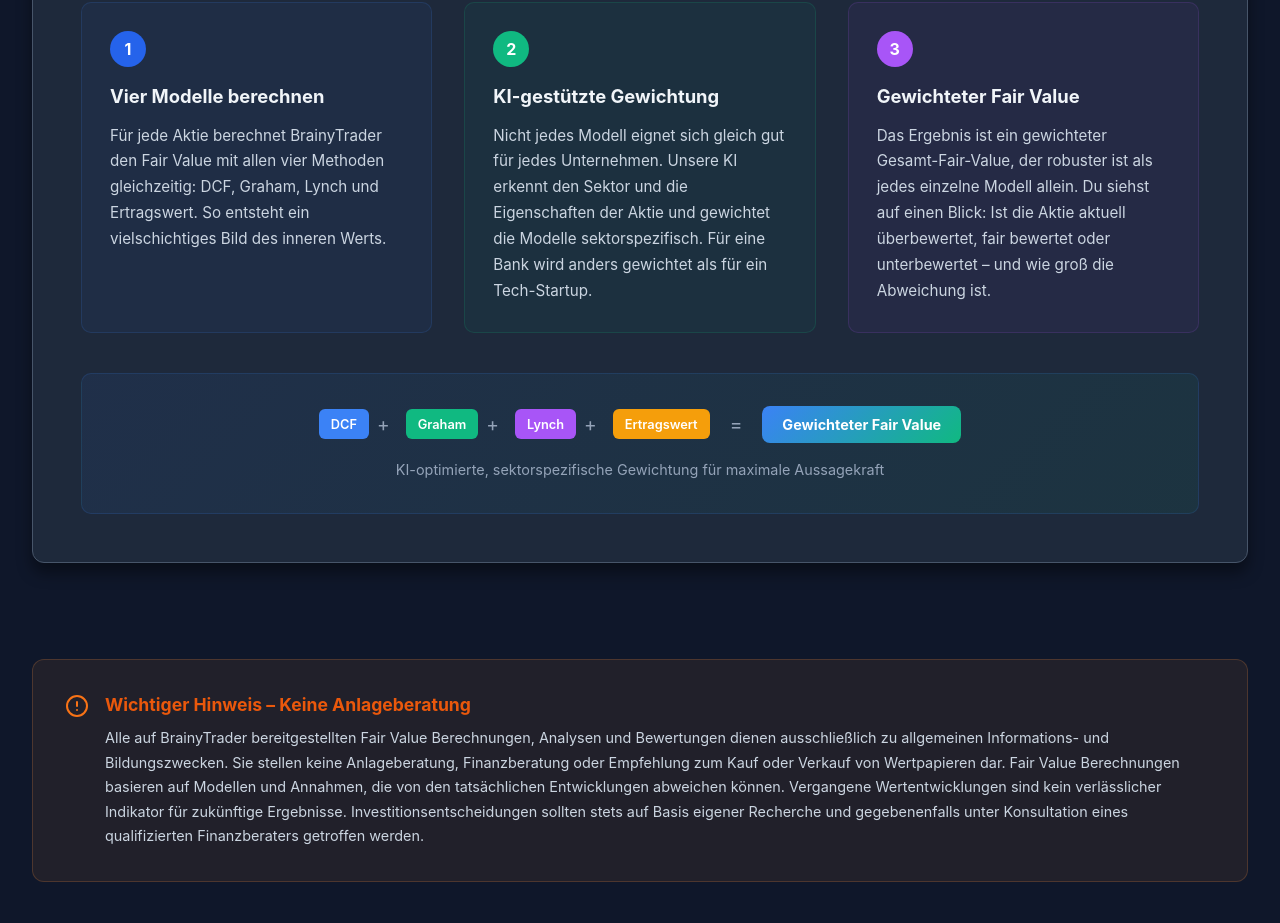
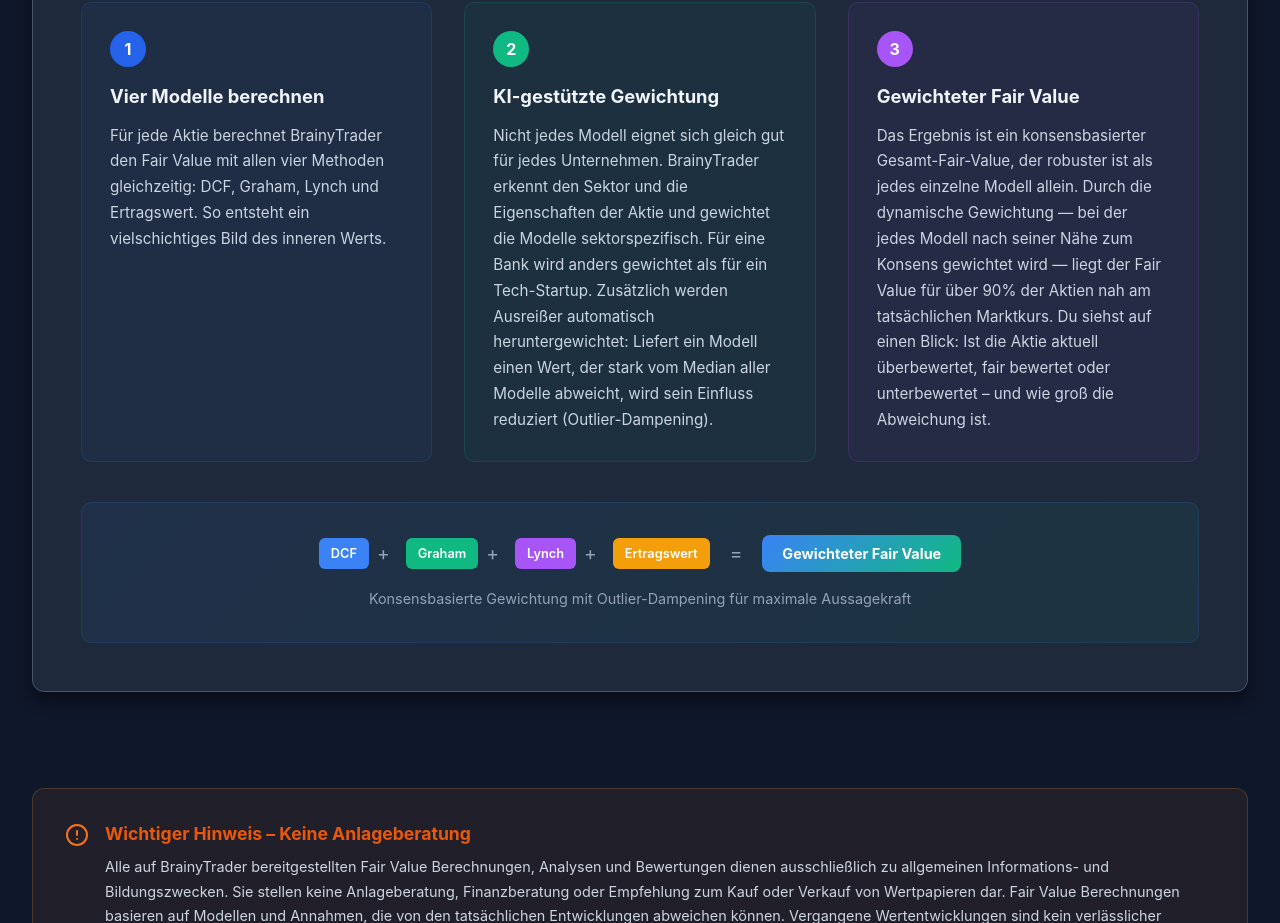
Before and after one commit to DanielSchuetzler/stocknews-frontend, a React (Vite) app: page /fair-value in a window 1280 px wide. Shown: the part 3220-4143 px from the top of the page. Built offline with nearby package versions, Linux system fonts and the light colour scheme; what chartjs-plugin-zoom would draw is missing.

Commit message:
fair value explanations

```diff
--- a/src/pages/FairValueDcfPage.tsx
+++ b/src/pages/FairValueDcfPage.tsx
@@ -1088,8 +1088,10 @@
           <p style={paragraphStyle}>
             Neben dem DCF-Verfahren setzt BrainyTrader drei weitere Bewertungsmodelle ein &ndash; die
             Graham-Formel, die PEG-Ratio (Peter Lynch) und das Ertragswertverfahren. Alle vier Methoden
-            werden zu einem gewichteten Gesamturteil zusammengef&uuml;hrt, damit du auf einen Blick
-            erkennen kannst, ob eine Aktie m&ouml;glicherweise unter- oder &uuml;berbewertet ist.
+            werden zu einem konsensbasierten Gesamturteil zusammengef&uuml;hrt. Dabei kommt
+            Outlier-Dampening zum Einsatz: Weicht ein einzelnes Modell stark vom Median aller Modelle ab,
+            wird sein Einfluss automatisch reduziert &ndash; so wie Investmentbanken bei
+            Konsensus-Sch&auml;tzungen Ausrei&szlig;er identifizieren und heruntergewichten.
           </p>
         </section>
 
--- a/src/pages/FairValueErtragswertPage.tsx
+++ b/src/pages/FairValueErtragswertPage.tsx
@@ -483,8 +483,9 @@
           <p style={pStyle}>
             BrainyTrader berechnet den Ertragswert automatisch mit mehreren Sicherheitsmechanismen: Die Wachstumsrate
             wird auf maximal 2/3 der Eigenkapitalkosten gedeckelt, um unrealistische Bewertungen zu vermeiden.
-            Außerdem wird der historische Durchschnitts-ROE über mehrere Jahre verwendet, um Ausreißer zu glätten.
-            Die KI gewichtet den Ertragswert besonders stark bei dividendenstarken, reifen Unternehmen.
+            Die Gewichtung im Gesamt-Fair-Value ist dynamisch: Weicht der Ertragswert stark vom Median
+            aller Modelle ab, wird sein Einfluss automatisch reduziert (Outlier-Dampening) — so wie
+            Investmentbanken bei Konsensus-Schätzungen Ausreißer identifizieren und heruntergewichten.
           </p>
           <Link to="/" style={{
             display: 'inline-block', background: 'var(--primary-color)', color: 'white',
--- a/src/pages/FairValueGrahamPage.tsx
+++ b/src/pages/FairValueGrahamPage.tsx
@@ -1393,8 +1393,8 @@
                 icon: 'M9 12l2 2 4-4m5.618-4.016A11.955 11.955 0 0112 2.944a11.955 11.955 0 01-8.618 3.04A12.02 12.02 0 003 9c0 5.591 3.824 10.29 9 11.622 5.176-1.332 9-6.03 9-11.622 0-1.042-.133-2.052-.382-3.016z'
               },
               {
-                title: 'Vergleich mit anderen Modellen',
-                desc: 'Die Graham-Bewertung wird zusammen mit DCF, PEG-Ratio und Ertragswert angezeigt. So erhaeltst du ein umfassendes Bild des fairen Wertes.',
+                title: 'Konsensbasierte Gewichtung',
+                desc: 'Die Graham-Bewertung wird mit DCF, PEG-Ratio und Ertragswert kombiniert. Weicht ein Modell stark vom Konsens ab, wird es automatisch heruntergewichtet (Outlier-Dampening).',
                 color: '#f59e0b',
                 icon: 'M3 6l3 1m0 0l-3 9a5.002 5.002 0 006.001 0M6 7l3 9M6 7l6-2m6 2l3-1m-3 1l-3 9a5.002 5.002 0 006.001 0M18 7l3 9m-3-9l-6-2m0-2v2m0 16V5m0 16H9m3 0h3'
               }
--- a/src/pages/FairValueLynchPage.tsx
+++ b/src/pages/FairValueLynchPage.tsx
@@ -500,9 +500,9 @@
           </h2>
           <p style={pStyle}>
             BrainyTrader berechnet das PEG-Ratio automatisch für jede Aktie und leitet daraus einen fairen Wert ab.
-            Die KI gewichtet das PEG-Ratio besonders stark bei Wachstumsunternehmen (Technologie, Biotech, E-Commerce),
-            während es bei reifen Dividendenwerten weniger Gewicht erhält. Kombiniert mit DCF, Graham und Ertragswert
-            entsteht eine umfassende, ausgewogene Bewertung.
+            Die Gewichtung erfolgt sektorspezifisch und dynamisch: Weicht der Lynch-Wert stark vom Median
+            aller Modelle ab, wird sein Einfluss automatisch reduziert (Outlier-Dampening). Kombiniert mit DCF,
+            Graham und Ertragswert entsteht eine konsensbasierte, robuste Bewertung.
           </p>
           <Link to="/" style={{
             display: 'inline-block', background: 'var(--primary-color)', color: 'white',
--- a/src/pages/FairValueOverviewPage.tsx
+++ b/src/pages/FairValueOverviewPage.tsx
@@ -689,9 +689,11 @@
                   lineHeight: 1.7,
                   fontSize: '0.95rem'
                 }}>
-                  Nicht jedes Modell eignet sich gleich gut für jedes Unternehmen. Unsere KI erkennt den
+                  Nicht jedes Modell eignet sich gleich gut für jedes Unternehmen. BrainyTrader erkennt den
                   Sektor und die Eigenschaften der Aktie und gewichtet die Modelle sektorspezifisch. Für
-                  eine Bank wird anders gewichtet als für ein Tech-Startup.
+                  eine Bank wird anders gewichtet als für ein Tech-Startup. Zusätzlich werden Ausreißer
+                  automatisch heruntergewichtet: Liefert ein Modell einen Wert, der stark vom Median
+                  aller Modelle abweicht, wird sein Einfluss reduziert (Outlier-Dampening).
                 </p>
               </div>
 
@@ -730,8 +732,10 @@
                   lineHeight: 1.7,
                   fontSize: '0.95rem'
                 }}>
-                  Das Ergebnis ist ein gewichteter Gesamt-Fair-Value, der robuster ist als jedes einzelne
-                  Modell allein. Du siehst auf einen Blick: Ist die Aktie aktuell überbewertet, fair bewertet
+                  Das Ergebnis ist ein konsensbasierter Gesamt-Fair-Value, der robuster ist als jedes einzelne
+                  Modell allein. Durch die dynamische Gewichtung — bei der jedes Modell nach seiner Nähe zum
+                  Konsens gewichtet wird — liegt der Fair Value für über 90% der Aktien nah am tatsächlichen
+                  Marktkurs. Du siehst auf einen Blick: Ist die Aktie aktuell überbewertet, fair bewertet
                   oder unterbewertet – und wie groß die Abweichung ist.
                 </p>
               </div>
@@ -792,7 +796,7 @@
                 fontSize: '0.9rem',
                 margin: 0
               }}>
-                KI-optimierte, sektorspezifische Gewichtung für maximale Aussagekraft
+                Konsensbasierte Gewichtung mit Outlier-Dampening für maximale Aussagekraft
               </p>
             </div>
           </div>
--- a/src/pages/HomePage.tsx
+++ b/src/pages/HomePage.tsx
@@ -348,9 +348,9 @@
                   fill="url(#chartGradient)"
                 />
                 {/* Fair Value Line (horizontal, dashed) */}
-                <line x1="10" y1="100" x2="285" y2="100" stroke="#10b981" strokeWidth="2" strokeDasharray="6,4" />
+                <line x1="10" y1="100" x2="285" y2="100" stroke="rgba(139, 92, 246, 1)" strokeWidth="2" strokeDasharray="6,4" />
                 {/* Fair Value Label */}
-                <text x="200" y="95" fill="#10b981" fontSize="10" fontWeight="600">Fair Value</text>
+                <text x="147" y="95" textAnchor="middle" fill="rgba(139, 92, 246, 1)" fontSize="10" fontWeight="600">Fair Value</text>
                 {/* Overvalued zone marker */}
                 <text x="225" y="35" fill="#ef4444" fontSize="9" fontWeight="500">Überbewertet</text>
                 {/* Undervalued zone marker */}
@@ -385,7 +385,7 @@
                   <div style={{
                     width: '24px',
                     height: '2px',
-                    borderTop: '2px dashed #10b981'
+                    borderTop: '2px dashed rgba(139, 92, 246, 1)'
                   }} />
                   <span style={{ fontSize: '0.9rem', color: 'var(--text-secondary)' }}>
                     Fair Value
--- a/src/shared/types/fairValue.ts
+++ b/src/shared/types/fairValue.ts
@@ -46,7 +46,8 @@
 
   // Graham model
   fairValueGraham: number | null;
-  grahamBasePE: number | null;      // Sector-specific base P/E (e.g., 30 for Tech, 8 for Financials)
+  grahamBasePE: number | null;      // Sector-specific base P/E (e.g., 20 for Tech, 7 for Financials)
+  grahamGrowthRate: number | null;  // Growth rate actually used (capped, whole number %)
   grahamSector: string | null;      // German sector name (e.g., "Technologie")
   grahamApplicable: boolean;
   grahamNote: string;
```
Also changed, not shown: src/entities/stock/FairValueExplanation.tsx (+11 -3 lines).
